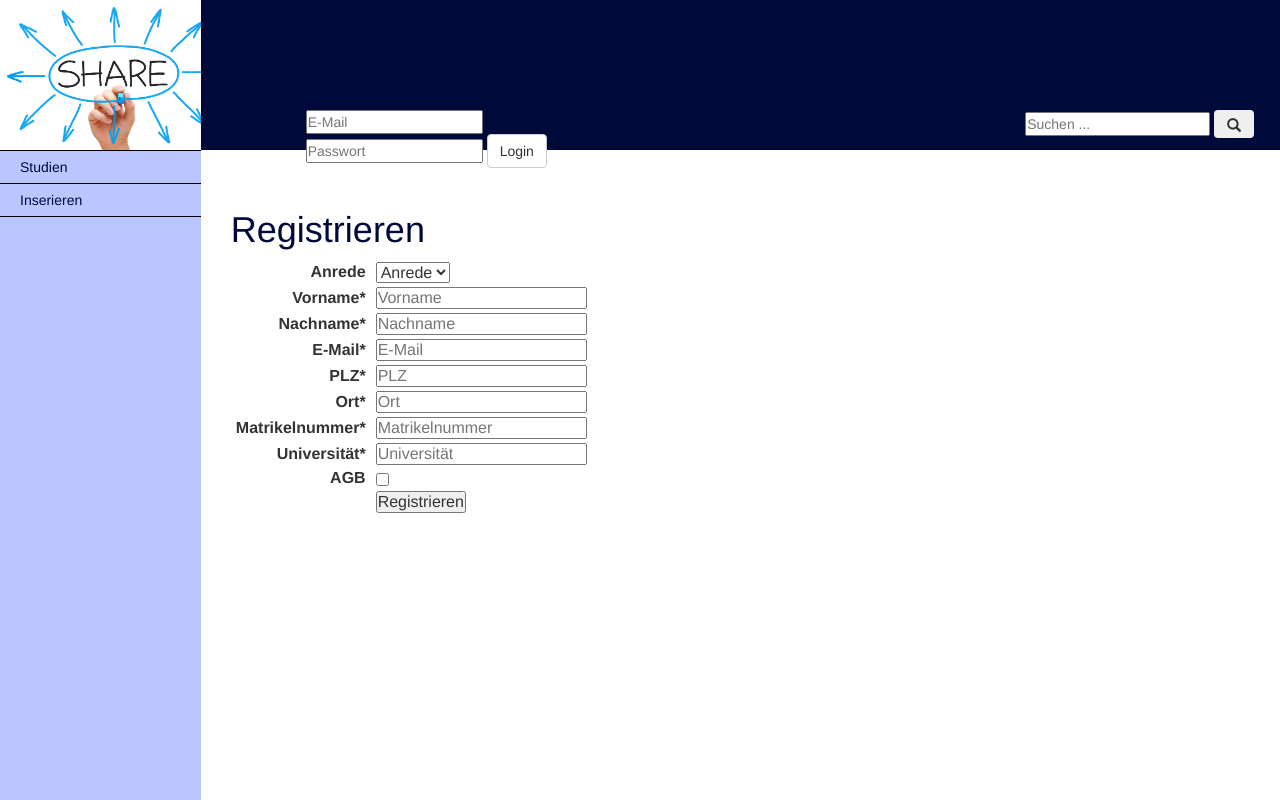
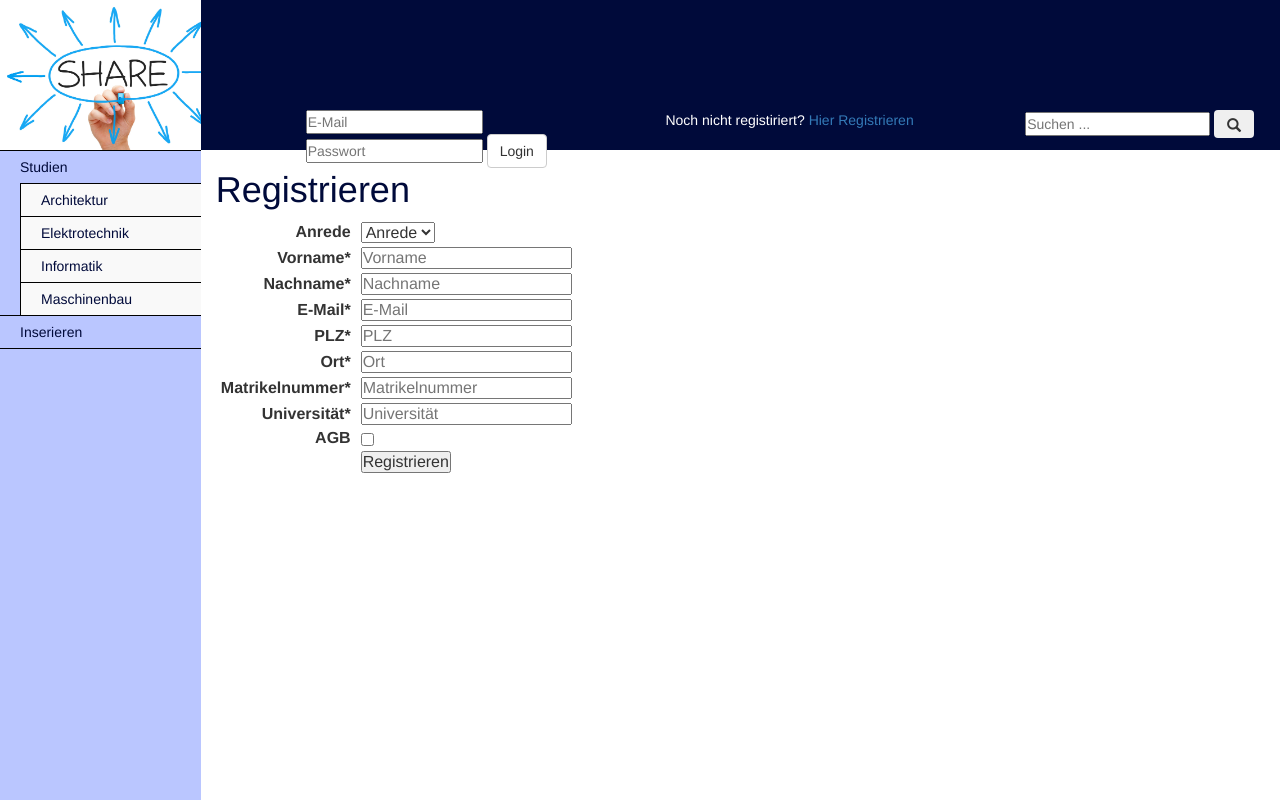
Before and after one commit to CarlosGRodriguezL/iixd, a PHP site: page /index.php?file=registration in a window 1280 px wide. Run offline with PHP 8.4, Linux system fonts and the light colour scheme; some web fonts are replaced.

Commit message:
button on click informations & registration

```diff
--- a/index.php
+++ b/index.php
@@ -27,7 +27,10 @@
 						<button type="submit" class="btn btn-default">Login</button>
 					</form>
 				</div>
-				<div class="col-md-3 col-md-offset-4">
+				<div class="col-md-3">
+						<span style="color: white">Noch nicht registiriert? <a href=".?file=registration">Hier Registrieren</a></span>
+				</div>
+				<div class="col-md-3 col-md-offset-1">
 					<form class="form-inline">
 						<div class="form-group">
 							<input type="text" size="20" name="bn" placeholder="Suchen ... " title="Suchen ..." />
--- a/registration.html
+++ b/registration.html
@@ -1,6 +1,6 @@
 <div id="content">
 	<h1>Registrieren</h1>
-	<form>
+	<form onsubmit="return false;">
 	<table class="column1Right column1Bold">
 		<tr>
 			<td>Anrede</td>
@@ -46,8 +46,11 @@
 		</tr>
 		<tr>
 			<td></td>
-			<td><input type="submit" value="Registrieren" /></td>
+			<td><input onclick="$('#success').removeClass('hide');" type="submit" value="Registrieren" /></td>
 		</tr>
 	</table>
 	</form>
+	<div class="alert alert-success hide" id="success">
+		Benutzer wurde erstellt.
+	</div>
 </div>
--- a/sellform.html
+++ b/sellform.html
@@ -1,7 +1,7 @@
 			<div class="row">
 				<div class="col-md-8">
 					<h1>Objekt hinzufügen</h1>
-					<form>
+					<form onsubmit="return false;">
 						<div class="form-group">
 							<label for="ISBN">ISBN</label>
 							<input type="text" class="form-control" id="ISBN">
--- a/style.css
+++ b/style.css
@@ -93,7 +93,6 @@ table th, table td {
 }
 
 #content {
-	padding: 15px;
 	color: #000A3A;
 	height: calc(100vh - 150px) !important;
 	overflow-y: scroll;
@@ -101,7 +100,6 @@ table th, table td {
 
 #content h1 {
 	color: #000A3A;
-	padding-top: 10px;
 }
 
 /* books.html */
@@ -139,7 +137,6 @@ li.dropdown > div {
 }
 
 .dropdown-content {
-	display: none;
 	background-color: #f9f9f9;
 }
 
```
Also changed, not shown: books.html (+12 -1 lines).
